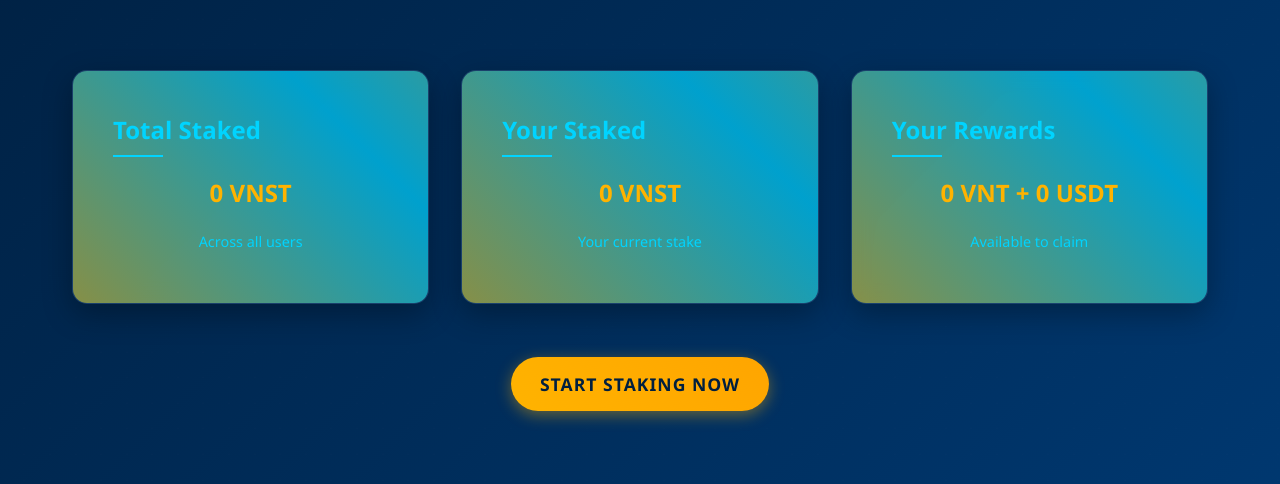
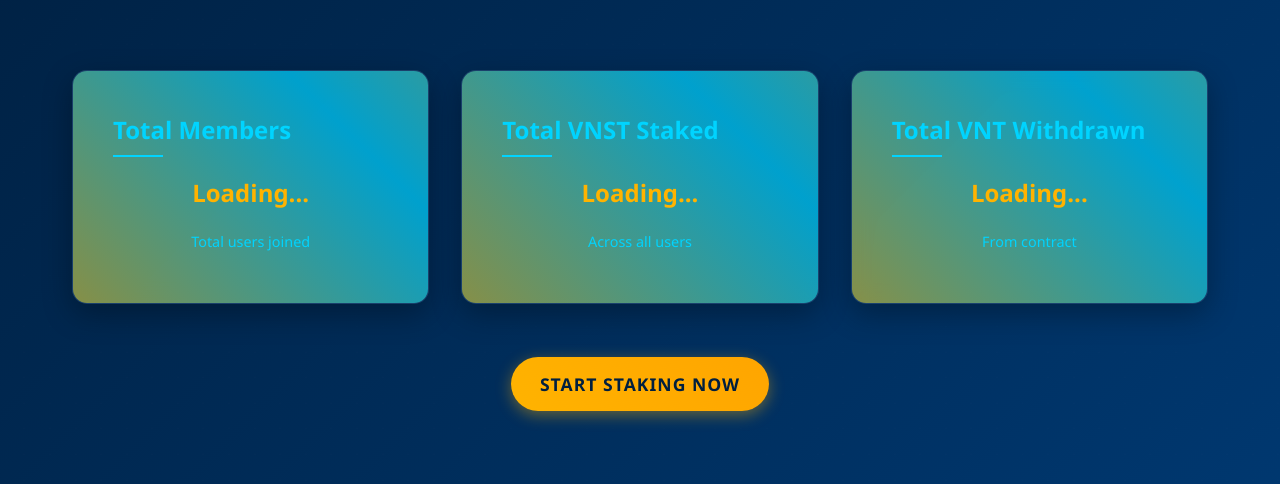
Before and after one commit to SRTAK786/newstake-web, a plain HTML site: page index.html in a window 1280 px wide. Shown: the part 263-747 px from the top of the page. Drawn offline with Linux system fonts and the light colour scheme.

Commit message:
Update index.html

```diff
--- a/index.html
+++ b/index.html
@@ -25,19 +25,19 @@
             <h2>VNST Staking Platform</h2>
             <div class="cards-container">
                 <div class="card">
-                    <h3>Total Staked</h3>
-                    <p id="totalStaked">0 VNST</p>
+                    <h3>Total Members</h3>
+                    <p id="totalUsers">Loading...</p>
+                    <div class="info-text">Total users joined</div>
+                </div>
+                <div class="card">
+                    <h3>Total VNST Staked</h3>
+                    <p id="totalStakedInContract">Loading...</p>
                     <div class="info-text">Across all users</div>
                 </div>
                 <div class="card">
-                    <h3>Your Staked</h3>
-                    <p id="yourStaked">0 VNST</p>
-                    <div class="info-text">Your current stake</div>
-                </div>
-                <div class="card">
-                    <h3>Your Rewards</h3>
-                    <p id="yourRewards">0 VNT + 0 USDT</p>
-                    <div class="info-text">Available to claim</div>
+                    <h3>Total VNT Withdrawn</h3>
+                    <p id="totalVNTWithdrawn">Loading...</p>
+                    <div class="info-text">From contract</div>
                 </div>
             </div>
 
```
